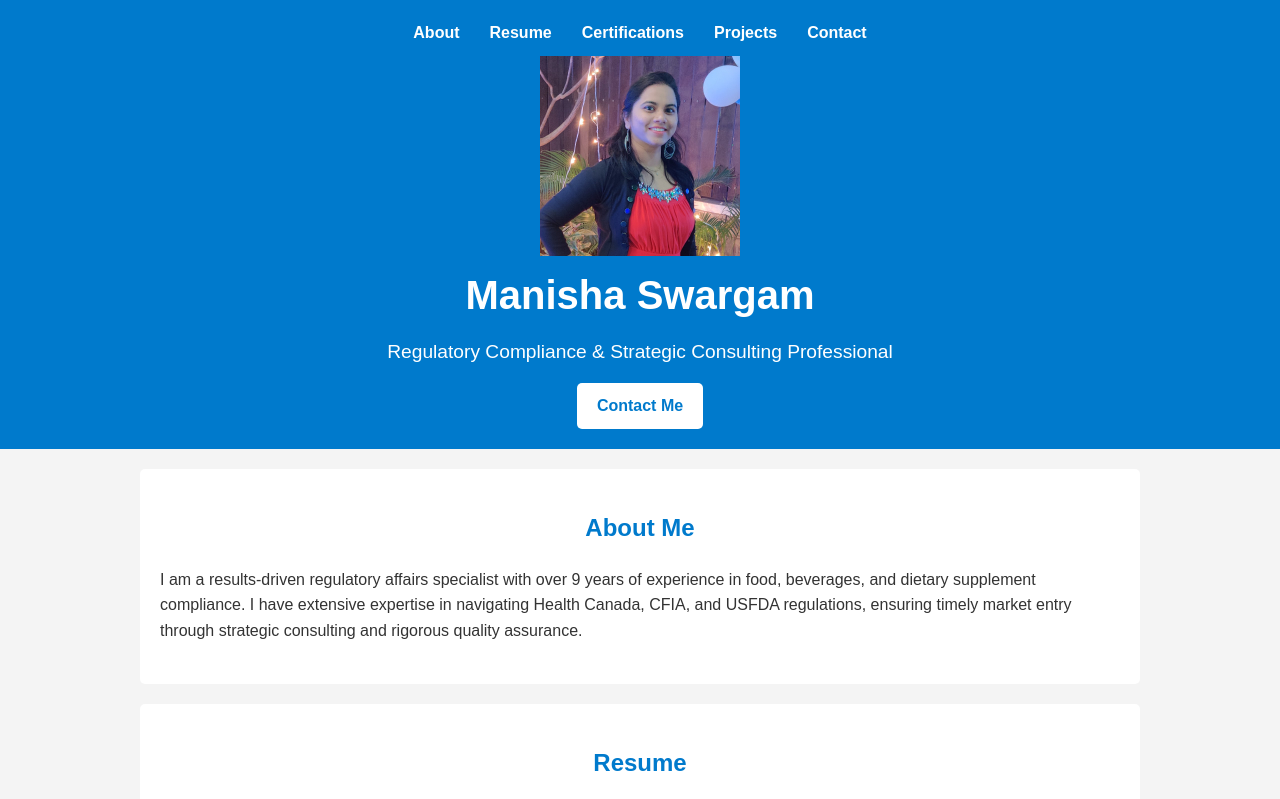
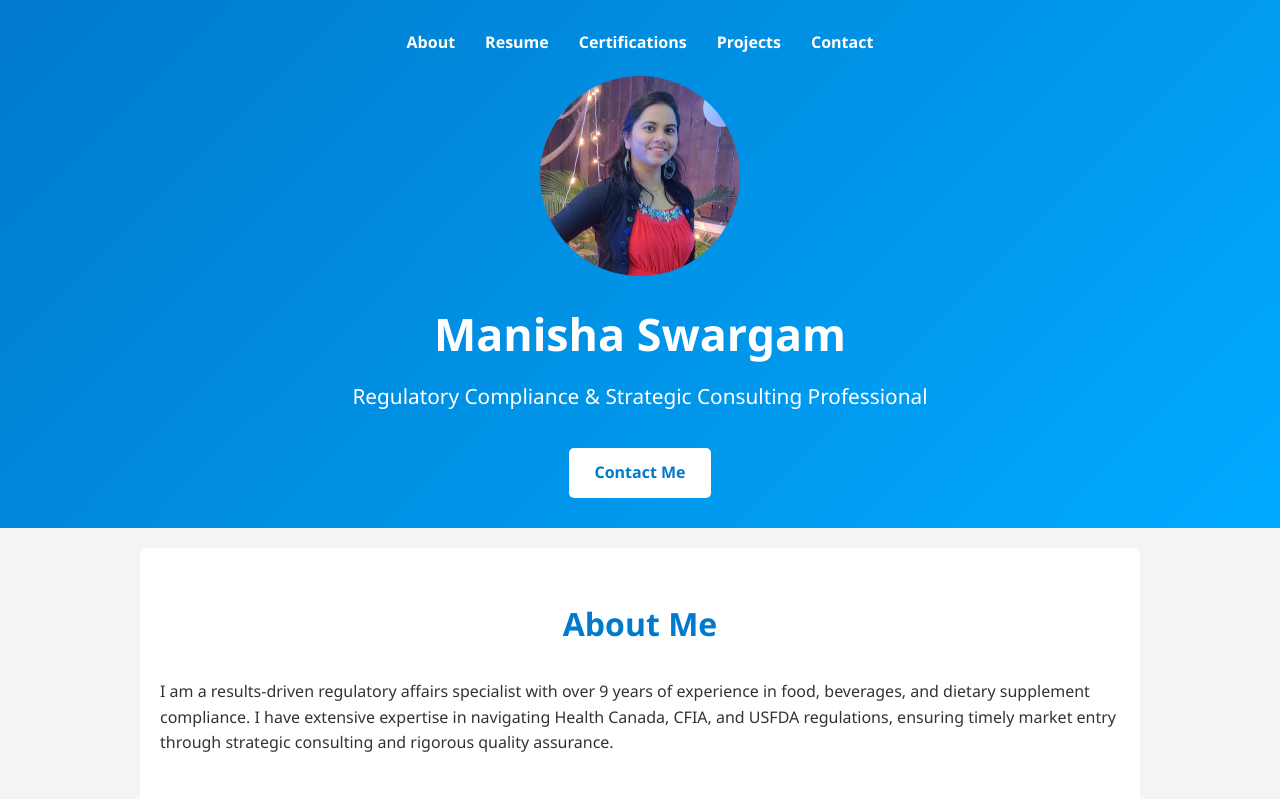
Before and after one commit to Manisha1001/Manisha-Portfolio, a plain HTML site: page index.html in a window 1280 px wide. Shown: the top 799 px of the page. Drawn offline with Linux system fonts and the light colour scheme.

Commit message:
Update style.css

```diff
--- a/style.css
+++ b/style.css
@@ -1,4 +1,4 @@
-/* Reset some basic elements */
+/* Reset basic elements */
 * {
   box-sizing: border-box;
   margin: 0;
@@ -6,25 +6,28 @@
 }
 
 body {
-    font-family: Arial, sans-serif;
+  font-family: 'Segoe UI', Tahoma, Geneva, Verdana, sans-serif;
   line-height: 1.6;
   background: #f4f4f4;
   color: #333;
+  scroll-behavior: smooth;
 }
 
 /* Header styling */
 header {
-    background: #007acc;
+  background: linear-gradient(135deg, #007acc, #00aaff);
   color: #fff;
-    padding: 20px 0;
+  padding: 30px 20px;
   text-align: center;
+  position: relative;
+  overflow: hidden;
 }
 
 header nav ul {
   list-style: none;
   display: flex;
   justify-content: center;
-    margin-bottom: 10px;
+  margin-bottom: 20px;
 }
 
 header nav ul li {
@@ -35,15 +38,65 @@
   color: #fff;
   text-decoration: none;
   font-weight: bold;
+  transition: transform 0.3s ease;
+}
+
+header nav ul li a:hover {
+  transform: scale(1.1);
+}
+
+.profile-photo {
+  border-radius: 50%;
+  width: 200px;
+  height: 200px;
+  object-fit: cover;
+  animation: rotateIn 2s ease;
+  margin-bottom: 15px;
+}
+
+@keyframes rotateIn {
+  from {
+    transform: rotate(-360deg);
+    opacity: 0;
+  }
+  to {
+    transform: rotate(0deg);
+    opacity: 1;
+  }
 }
 
 header h1 {
   margin-bottom: 10px;
-    font-size: 2.5em;
+  font-size: 2.8em;
+  animation: fadeInDown 1.5s ease;
+}
+
+@keyframes fadeInDown {
+  from {
+    transform: translateY(-50px);
+    opacity: 0;
+  }
+  to {
+    transform: translateY(0);
+    opacity: 1;
+  }
 }
 
 header p {
-    font-size: 1.2em;
+  font-size: 1.3em;
+  margin-bottom: 20px;
+  animation: fadeInUp 1.5s ease;
+}
+
+@keyframes fadeInUp {
+  from {
+    transform: translateY(50px);
+    opacity: 0;
+  }
+  to {
+    transform: translateY(0);
+    opacity: 1;
+  }
 }
 
 header .btn {
@@ -51,29 +104,44 @@
   margin-top: 15px;
   background: #fff;
   color: #007acc;
-    padding: 10px 20px;
+  padding: 12px 25px;
   text-decoration: none;
   border-radius: 5px;
   font-weight: bold;
+  transition: background 0.3s ease, transform 0.3s ease;
 }
 
-  /* Section styling */
+header .btn:hover {
+  background: #e6e6e6;
+  transform: scale(1.05);
+}
+
+/* Section styling with fade-in animations */
 section {
-    padding: 40px 20px;
+  padding: 50px 20px;
   margin: 20px auto;
   max-width: 1000px;
   background: #fff;
   border-radius: 5px;
+  opacity: 0;
+  transform: translateY(30px);
+  transition: opacity 1s ease, transform 1s ease;
+}
+
+section.visible {
+  opacity: 1;
+  transform: translateY(0);
 }
 
 section h2 {
   text-align: center;
-    margin-bottom: 20px;
+  margin-bottom: 30px;
   color: #007acc;
+  font-size: 2em;
 }
 
 .resume-section {
-    margin-bottom: 20px;
+  margin-bottom: 25px;
 }
 
 .resume-section h3 {
@@ -93,9 +161,10 @@
   margin: 5px 0 10px;
 }
 
-  .resume-section ul {
+.resume-section ul,
+section ul {
+  list-style: disc;
   margin-left: 20px;
-    list-style: disc;
 }
 
 /* Footer styling */
@@ -103,5 +172,7 @@
   background: #333;
   color: #fff;
   text-align: center;
-    padding: 10px 0;
+  padding: 15px 0;
+  margin-top: 40px;
+  font-size: 0.9em;
 }
```
Lines whose indentation alone changed are shown as unchanged.
